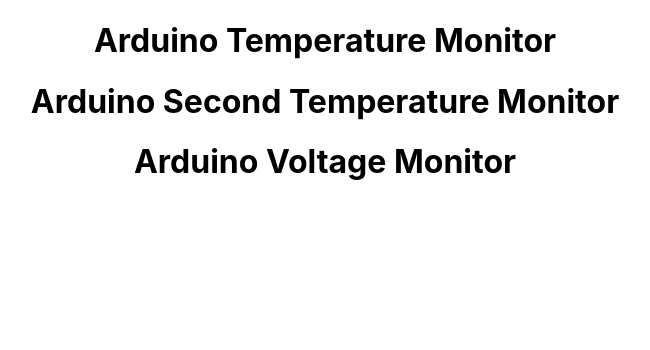
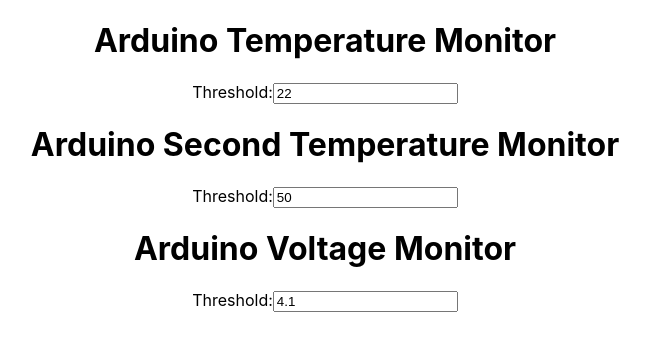
Before and after one commit to ko-sako/sensor-dashboard, a React (Create React App) app in the folder frontend/: page / in a window 1280 px wide. Shown: the top 350 px of the page, without its empty margins (315-965 px from the left). Built offline with nearby package versions, Linux system fonts and the light colour scheme; no server answers.

Commit message:
add the Threshold adjust function on frontend

```diff
--- a/frontend/src/SecondTemperatureDisplay.js
+++ b/frontend/src/SecondTemperatureDisplay.js
@@ -5,11 +5,25 @@
 const SecondTemperatureDisplay = () => {
     const [temperature_2, setTemperature] = useState(null);
 
+    const [bgColour, setBgColour] = useState('white');
+    const [flashing, setFlashing] = useState(false);
+
+    const [Threshold, setThreshold] = useState(50);
+
     useEffect(() => {
         const fetchTemperature = async () => {
             try {
                 const response = await axios.get("http://localhost:8081/api/data/");
                 setTemperature(response.data.temperature_2);
+
+                if (response.data.temperature_2 > Threshold) {
+                    setBgColour('rgba(255, 0, 0, 0.5');
+                    setFlashing(true);
+                } else if (response.data.temperature_2 <= Threshold) {
+                   setBgColour('rgba(255, 255, 255, 1');
+                   setFlashing(false);
+                }
+
             } catch (e) {
                 console.error("Error fetching temperature data:", e);
             }
@@ -18,10 +32,10 @@
         fetchTemperature();
         const interval = setInterval(fetchTemperature, 1000); // Poll every 1 sec
         return () => clearInterval(interval); // Cleanup on unmount
-    }, []);
+    }, [Threshold]);
 
     return (
-        <div>
+        <div style={{ backgroundColor: bgColour}}>
             {temperature_2 && !isNaN(temperature_2) && (
             <Speedometer
                 maxValue={100}
@@ -35,6 +49,16 @@
                 paddingVertical={17}
             />
             )}
+            <div>
+                <label>
+                    Threshold:
+                    <input
+                        type="number"
+                        value={Threshold}
+                        onChange={(e) => setThreshold(Number(e.target.value))}
+                    />
+                </label>
+            </div>
         </div>
     );
 };
--- a/frontend/src/TemperatureDisplay.js
+++ b/frontend/src/TemperatureDisplay.js
@@ -7,22 +7,18 @@
     const [bgColour, setBgColour] = useState('white');
     const [flashing, setFlashing] = useState(false);
 
+    const [Threshold, setThreshold] = useState(22);
+
     useEffect(() => {
         const fetchTemperature = async () => {
             try {
                 const response = await axios.get("http://localhost:8081/api/temperature/");
                 setTemperature(response.data.temperature);
 
-
-                console.log(response.data.temperature);
-
-                const TEMP = 22;
-                if (response.data.temperature > TEMP) {
-                    console.log("temperature red");
+                if (response.data.temperature > Threshold) {
                     setBgColour('rgba(255, 0, 0, 0.5');
                     setFlashing(true);
-                } else if (response.data.temperature <= TEMP) {
-                   console.log("temperature white");
+                } else if (response.data.temperature <= Threshold) {
                    setBgColour('rgba(255, 255, 255, 1');
                    setFlashing(false);
                 }
@@ -32,11 +28,10 @@
             }
         };
 
-
         fetchTemperature();
         const interval = setInterval(fetchTemperature, 1000); // Poll every 1 sec
         return () => clearInterval(interval); // Cleanup on unmount
-    }, []);
+    }, [Threshold]);
 
     return (
         <div style={{ backgroundColor: bgColour}}>
@@ -53,6 +48,16 @@
                 paddingVertical={17}
             />
             )}
+            <div>
+                <label>
+                    Threshold:
+                    <input
+                        type="number"
+                        value={Threshold}
+                        onChange={(e) => setThreshold(Number(e.target.value))}
+                    />
+                </label>
+            </div>
         </div>
     );
 };
--- a/frontend/src/VoltageDisplay.js
+++ b/frontend/src/VoltageDisplay.js
@@ -5,11 +5,25 @@
 const VoltageDisplay = () => {
     const [voltage, setTemperature] = useState(null);
 
+    const [bgColour, setBgColour] = useState('white');
+    const [flashing, setFlashing] = useState(false);
+
+    const [Threshold, setThreshold] = useState(4.1);
+
     useEffect(() => {
         const fetchTemperature = async () => {
             try {
                 const response = await axios.get("http://localhost:8081/api/data/");
                 setTemperature(response.data.voltage);
+
+                if (response.data.voltage > Threshold) {
+                    setBgColour('rgba(255, 0, 0, 0.5');
+                    setFlashing(true);
+                } else if (response.data.voltage <= Threshold) {
+                   setBgColour('rgba(255, 255, 255, 1');
+                   setFlashing(false);
+                }
+
             } catch (e) {
                 console.error("Error fetching voltage data:", e);
             }
@@ -18,10 +32,10 @@
         fetchTemperature();
         const interval = setInterval(fetchTemperature, 1000); // Poll every 1 sec
         return () => clearInterval(interval); // Cleanup on unmount
-    }, []);
+    }, [Threshold]);
 
     return (
-        <div>
+        <div style={{ backgroundColor: bgColour}}>
             {voltage && !isNaN(voltage) && (
             <Speedometer
                 maxValue={5.0}
@@ -35,6 +49,16 @@
                 paddingVertical={17}
             />
             )}
+            <div>
+                <label>
+                    Threshold:
+                    <input
+                        type="number"
+                        value={Threshold}
+                        onChange={(e) => setThreshold(Number(e.target.value))}
+                    />
+                </label>
+            </div>
         </div>
     );
 };
```
